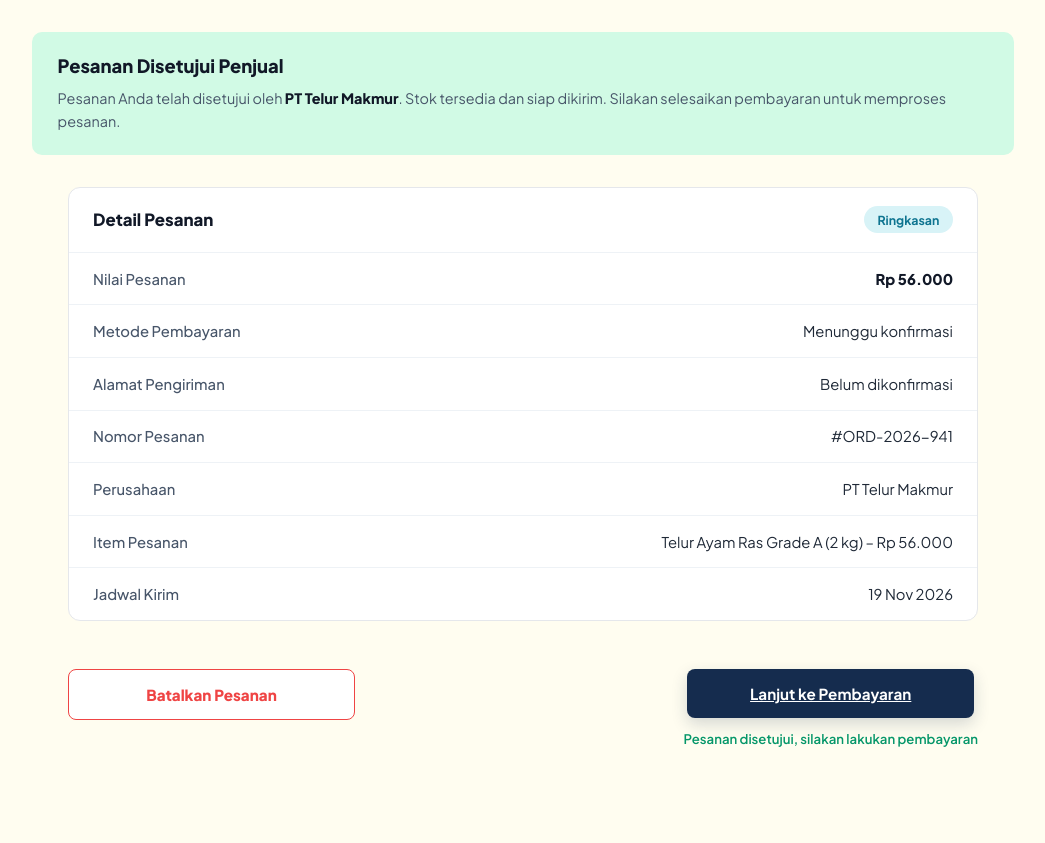
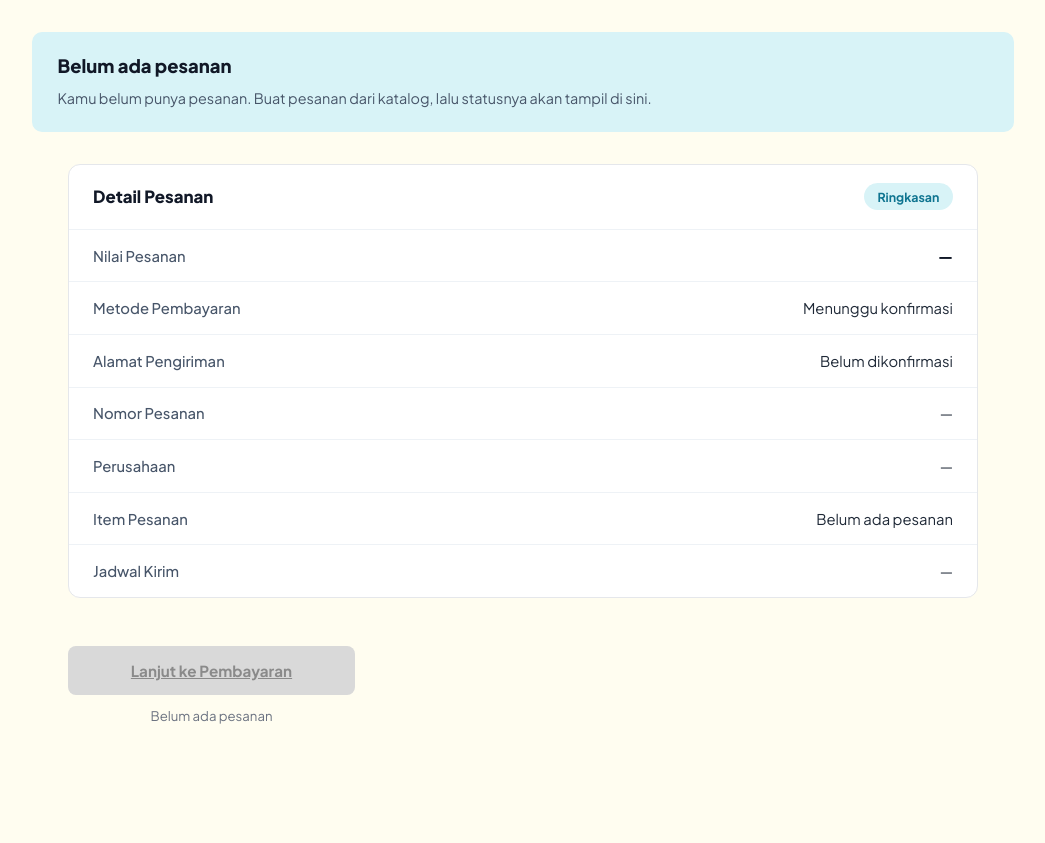
Before and after one commit to Vallens-jpg/B2B, a PHP site: page /pages/pembeli/status_pesanan.php in a window 1280 px wide. Shown: the part 70-913 px from the top of the page, without its empty margins (117-1162 px from the left). After the commit the page ends 794 px from the top, so only its background shows below. Run offline with PHP 8.4, Linux system fonts and the light colour scheme.

Commit message:
Status Pesanan: hapus simulasi ACC + data contoh, kartu utama dari API, keadaan kosong bila belum ada pesanan

```diff
--- a/src/pages/pembeli/status_pesanan.php
+++ b/src/pages/pembeli/status_pesanan.php
@@ -1,73 +1,3 @@
-<?php
-session_start();
-
-$sellersMap = [
-    '1' => 'PT Telur Makmur',
-    '2' => 'Mitra Unggas Sejahtera',
-    '3' => 'Tunas Farm',
-    '4' => 'Berkah Telur Utama',
-    '5' => 'Ternak Mandiri',
-    '6' => 'Sinar Jaya Poultry'
-];
-
-// Handle new order submission via POST
-if ($_SERVER['REQUEST_METHOD'] === 'POST') {
-    $sellerId = $_POST['seller'] ?? '1';
-    $company = $_POST['seller_name'] ?? ($sellersMap[$sellerId] ?? 'PT Telur Makmur');
-    $product = $_POST['product'] ?? 'Telur Ayam Ras Grade A';
-    $price = $_POST['price'] ?? 'Rp 28.000';
-    $qty = $_POST['qty'] ?? '2 kg';
-    $subtotal = $_POST['subtotal'] ?? 'Rp 56.000';
-    $notes = $_POST['notes'] ?? '';
-
-    $_SESSION['active_order'] = [
-        'order_id' => '#ORD-2026-' . rand(100, 999),
-        'seller_id' => $sellerId,
-        'seller' => $company,
-        'product' => $product,
-        'price' => $price,
-        'qty' => $qty,
-        'subtotal' => $subtotal,
-        'notes' => $notes,
-        'status' => 'pending',
-        'created_at' => date('d M Y, H:i')
-    ];
-}
-
-// Fallback init jika dibuka langsung dengan GET atau session
-if (!isset($_SESSION['active_order'])) {
-    $sellerId = $_GET['seller'] ?? '1';
-    $_SESSION['active_order'] = [
-        'order_id' => '#ORD-2026-' . rand(100, 999),
-        'seller_id' => $sellerId,
-        'seller' => $sellersMap[$sellerId] ?? 'PT Telur Makmur',
-        'product' => $_GET['product'] ?? 'Telur Ayam Ras Grade A',
-        'price' => $_GET['price'] ?? 'Rp 28.000',
-        'qty' => $_GET['qty'] ?? '2 kg',
-        'subtotal' => $_GET['subtotal'] ?? 'Rp 56.000',
-        'notes' => $_GET['notes'] ?? '',
-        'status' => 'pending',
-        'created_at' => date('d M Y, H:i')
-    ];
-}
-
-// Handle simulation ACC penjual via PHP GET action
-if (isset($_GET['action']) && $_GET['action'] === 'approve') {
-    $_SESSION['active_order']['status'] = 'approved';
-    $_SESSION['pesanan_disetujui'] = $_SESSION['active_order'];
-    header('Location: status_pesanan.php?state=approved');
-    exit;
-}
-
-$state = $_GET['state'] ?? ($_SESSION['active_order']['status'] ?? 'pending');
-if ($state === 'approved') {
-    $_SESSION['active_order']['status'] = 'approved';
-    $_SESSION['pesanan_disetujui'] = $_SESSION['active_order'];
-}
-
-$order = $_SESSION['active_order'];
-$isApproved = ($order['status'] === 'approved' || $state === 'approved');
-?>
 <!DOCTYPE html>
 <html lang="id">
 <head>
@@ -75,29 +5,6 @@ $isApproved = ($order['status'] === 'approved' || $state === 'approved');
   <meta name="viewport" content="width=device-width, initial-scale=1.0">
   <title>Staplr - Status Pesanan</title>
   <link rel="stylesheet" href="../../assets/css/styles.css">
-  <style>
-    .btn-acc-simulasi {
-      margin-top: 0.75rem;
-      display: inline-flex;
-      align-items: center;
-      gap: 0.4rem;
-      padding: 0.45rem 0.95rem;
-      font-size: 0.8rem;
-      font-weight: 700;
-      color: #065f46;
-      background: #d1fae5;
-      border: 1.5px solid #6ee7b7;
-      border-radius: 6px;
-      cursor: pointer;
-      font-family: inherit;
-      transition: all 0.15s ease;
-    }
-    .btn-acc-simulasi:hover {
-      background: #a7f3d0;
-      color: #064e3b;
-      transform: translateY(-1px);
-    }
-  </style>
 </head>
 <body class="sp-body">
 
@@ -127,14 +34,10 @@ $isApproved = ($order['status'] === 'approved' || $state === 'approved');
   <main class="sp-container">
     <!-- Alert Banner -->
     <div class="sp-alert-banner" id="alertBanner">
-      <div class="sp-alert-title" id="alertTitle">Menunggu Persetujuan Penjual</div>
+      <div class="sp-alert-title" id="alertTitle">Memuat status pesanan…</div>
       <p class="sp-alert-desc" id="alertDesc">
-        Pesanan Anda telah dikirim ke <strong id="bannerCompany">PT Telur Makmur</strong>.
-        Penjual sedang meninjau pesanan dan ketersediaan stok Anda. Tombol pembayaran akan aktif setelah pesanan disetujui penjual.
+      Mengambil data pesanan Anda…
       </p>
-      <button type="button" id="btnSimulateApprove" class="btn-acc-simulasi" onclick="approveOrder()">
-        Simulasikan ACC Penjual (Setujui Sekarang)
-      </button>
     </div>
 
     <div class="sp-inner">
@@ -147,7 +50,7 @@ $isApproved = ($order['status'] === 'approved' || $state === 'approved');
 
         <div class="sp-row">
           <span class="sp-row-label">Nilai Pesanan</span>
-          <span id="orderValue" class="sp-row-value strong">Rp 500.000</span>
+          <span id="orderValue" class="sp-row-value strong">Memuat…</span>
         </div>
         <div class="sp-row">
           <span class="sp-row-label">Metode Pembayaran</span>
@@ -159,19 +62,19 @@ $isApproved = ($order['status'] === 'approved' || $state === 'approved');
         </div>
         <div class="sp-row">
           <span class="sp-row-label">Nomor Pesanan</span>
-          <span id="orderNumber" class="sp-row-value">#ORD-2026-103</span>
+          <span id="orderNumber" class="sp-row-value">—</span>
         </div>
         <div class="sp-row">
           <span class="sp-row-label">Perusahaan</span>
-          <span id="orderCompany" class="sp-row-value">PT Jaya Makmur</span>
+          <span id="orderCompany" class="sp-row-value">—</span>
         </div>
         <div class="sp-row">
           <span class="sp-row-label">Item Pesanan</span>
-          <span id="orderItem" class="sp-row-value">Telur Ayam (2 Peti) – Rp 500.000</span>
+          <span id="orderItem" class="sp-row-value">Memuat…</span>
         </div>
         <div class="sp-row">
           <span class="sp-row-label">Jadwal Kirim</span>
-          <span class="sp-row-value">12 Okt 2027</span>
+          <span class="sp-row-value">—</span>
         </div>
       </div>
 
@@ -209,25 +112,6 @@ $isApproved = ($order['status'] === 'approved' || $state === 'approved');
     const hasParams = urlParams.get('seller') || urlParams.get('product');
     const company = sellersMap[sellerId] || 'PT Telur Makmur';
 
-    document.getElementById('bannerCompany').innerText = company;
-    document.getElementById('orderCompany').innerText = company;
-    document.getElementById('orderValue').innerText = subtotal;
-    document.getElementById('orderItem').innerText = `${productName} (${qty}) – ${subtotal}`;
-
-    // Simpan atau buat order ID konsisten
-    const orderId = sessionStorage.getItem('currentOrderId') || ('#ORD-2026-' + (Math.floor(Math.random() * 899) + 100));
-    sessionStorage.setItem('currentOrderId', orderId);
-    document.getElementById('orderNumber').innerText = orderId;
-
-    // Tanggal kirim besok
-    const tglKirim = new Date();
-    tglKirim.setDate(tglKirim.getDate() + 1);
-    const optionsTgl = { day: 'numeric', month: 'short', year: 'numeric' };
-    const tglKirimStr = tglKirim.toLocaleDateString('id-ID', optionsTgl);
-    const tglEl = document.querySelectorAll('.sp-row-value');
-    if (tglEl.length >= 7) {
-      tglEl[6].innerText = tglKirimStr;
-    }
 
     // Tombol kembali ke halaman Ajukan Pesanan
     const backToAjukan = 'checkout.php' +
@@ -253,53 +137,8 @@ $isApproved = ($order['status'] === 'approved' || $state === 'approved');
       });
     }
 
-    // Query untuk ke halaman Pembayaran setelah disetujui
-    const paymentQuery =
-      '?seller=' + encodeURIComponent(sellerId) +
-      '&product=' + encodeURIComponent(productName) +
-      '&qty=' + encodeURIComponent(qty) +
-      '&price=' + encodeURIComponent(productPrice) +
-      '&subtotal=' + encodeURIComponent(subtotal) +
-      '&notes=' + encodeURIComponent(notes);
-
-    // Fungsi saat penjual menyetujui pesanan
-    function approveOrder() {
-      const banner = document.getElementById('alertBanner');
-      const title = document.getElementById('alertTitle');
-      const desc = document.getElementById('alertDesc');
-      const simBtn = document.getElementById('btnSimulateApprove');
-      const paymentBtn = document.getElementById('paymentBtn');
-      const caption = document.getElementById('reviewCaption');
-
-      banner.classList.add('sp-banner-approved');
-      // Simpan notifikasi ke localStorage agar muncul di halaman notifikasi
-      try {
-        const q = '&seller=' + encodeURIComponent(sellerParam)
-          + '&product=' + encodeURIComponent(productParam)
-          + '&qty=' + encodeURIComponent(qtyParam)
-          + '&price=' + encodeURIComponent(priceParam)
-          + '&subtotal=' + encodeURIComponent(subtotalParam);
-        localStorage.setItem('pesananDisetujui', JSON.stringify({ seller: company, query: q }));
-      } catch(e) {}
-      title.innerHTML = 'Pesanan Disetujui Penjual';
-      desc.innerHTML = `Pesanan Anda telah disetujui oleh <strong>${company}</strong>. Stok tersedia dan siap dikirim. Silakan selesaikan pembayaran untuk memproses pesanan.`;
-
-      if (simBtn) simBtn.style.display = 'none';
-
-      paymentBtn.classList.remove('btn-tinjau-disabled');
-      paymentBtn.classList.add('btn-tinjau-active');
-      paymentBtn.style.pointerEvents = 'auto';
-      paymentBtn.style.cursor = 'pointer';
-      paymentBtn.innerText = 'Lanjut ke Pembayaran';
-      paymentBtn.href = 'pembayaran.php' + paymentQuery;
-
-      caption.innerHTML = 'Pesanan disetujui, silakan lakukan pembayaran';
-      caption.style.color = '#059669';
-      caption.style.fontWeight = '600';
-    }
-
     // ---- Data asli dari API: daftar pesanan pembeli yang login ----
-    // Kartu contoh di atas hanya fallback bila API gagal / belum login.
+    // Kartu utama diisi dari API; bila belum ada pesanan, tampilkan keadaan kosong.
     const labelStatusPesanan = {
       menunggu_bayar: 'Menunggu Pembayaran',
       dibayar: 'Dibayar',
@@ -323,6 +162,7 @@ $isApproved = ($order['status'] === 'approved' || $state === 'approved');
       document.getElementById('orderNumber').innerText = '#' + pertama.id;
       document.getElementById('orderValue').innerText = rupiahSp(pertama.total_bayar);
       document.getElementById('orderItem').innerText = pertama.nama_produk + ' (' + pertama.jumlah_kg + ' kg) – ' + rupiahSp(pertama.total_bayar);
+      document.getElementById('orderCompany').innerText = pertama.nama_perusahaan || '-';
       const tgl = pertama.created_at ? new Date(pertama.created_at.replace(' ', 'T')) : null;
       const tglEl = document.querySelectorAll('.sp-row-value');
       if (tgl && !isNaN(tgl) && tglEl.length >= 7) {
@@ -332,11 +172,9 @@ $isApproved = ($order['status'] === 'approved' || $state === 'approved');
       const banner = document.getElementById('alertBanner');
       const title = document.getElementById('alertTitle');
       const desc = document.getElementById('alertDesc');
-      const simBtn = document.getElementById('btnSimulateApprove');
       const paymentBtn = document.getElementById('paymentBtn');
       const caption = document.getElementById('reviewCaption');
       const statusLabel = labelStatusPesanan[pertama.status] || pertama.status;
-      if (simBtn) simBtn.style.display = 'none';
       const judulBanner = {
         menunggu_bayar: 'Menunggu Pembayaran',
         dibayar: 'Pembayaran Diterima',
@@ -356,6 +194,8 @@ $isApproved = ($order['status'] === 'approved' || $state === 'approved');
         paymentBtn.style.cursor = 'pointer';
         paymentBtn.innerText = 'Lanjut ke Pembayaran';
         paymentBtn.href = '../order_detail.php?id=' + pertama.id;
+        const cancelLink = document.getElementById('cancelReqLink');
+        if (cancelLink) cancelLink.href = '../order_detail.php?id=' + pertama.id;
         caption.innerText = 'Pesanan dibuat, silakan selesaikan pembayaran';
         caption.style.color = '#d97706';
         caption.style.fontWeight = '600';
@@ -387,39 +227,35 @@ $isApproved = ($order['status'] === 'approved' || $state === 'approved');
       return true;
     }
 
-    // Ambil pesanan asli; kalau gagal, pakai simulasi/fallback di bawah.
+    // Ambil pesanan asli; bila belum ada pesanan / API gagal, tampilkan
+    // keadaan kosong yang jujur — tanpa simulasi persetujuan / data contoh.
     fetch('../../api/order/list.php')
       .then(function (r) { return r.json(); })
       .then(function (res) {
         if (res && res.ok && res.data && res.data.orders && res.data.orders.length) {
           tampilkanPesananAsli(res.data.orders);
         } else {
-          mulaiSimulasiFallback();
+          tampilkanKosong();
         }
       })
-      .catch(function () { mulaiSimulasiFallback(); });
+      .catch(function () { tampilkanKosong('Gagal memuat pesanan. Periksa koneksi atau login kembali.'); });
 
-    // Simulasi ACC hanya dipakai sebagai fallback bila API gagal (data contoh).
-    function mulaiSimulasiFallback() {
-      if (spModeSelesai) return;
+    function tampilkanKosong(pesan) {
       spModeSelesai = true;
-      const state = urlParams.get('state');
-      if (state === 'approved') {
-        approveOrder();
-      } else {
-        // Simulasikan persetujuan otomatis setelah 4 detik untuk kenyamanan pengujian
-        const autoTimer = setTimeout(() => {
-          approveOrder();
-        }, 4000);
-
-        // Jika tombol simulasi diklik duluan, hentikan timer
-        const simBtn = document.getElementById('btnSimulateApprove');
-        if (simBtn) {
-          simBtn.addEventListener('click', () => {
-            clearTimeout(autoTimer);
-          });
-        }
-      }
+      const title = document.getElementById('alertTitle');
+      const desc = document.getElementById('alertDesc');
+      const caption = document.getElementById('reviewCaption');
+      const cancelLink = document.getElementById('cancelReqLink');
+      if (title) title.innerText = 'Belum ada pesanan';
+      if (desc) desc.innerText = pesan || 'Kamu belum punya pesanan. Buat pesanan dari katalog, lalu statusnya akan tampil di sini.';
+      document.getElementById('orderNumber').innerText = '—';
+      document.getElementById('orderValue').innerText = '—';
+      document.getElementById('orderCompany').innerText = '—';
+      document.getElementById('orderItem').innerText = 'Belum ada pesanan';
+      const tglEl = document.querySelectorAll('.sp-row-value');
+      if (tglEl.length >= 7) tglEl[6].innerText = '—';
+      if (caption) caption.innerText = 'Belum ada pesanan';
+      if (cancelLink) cancelLink.style.display = 'none';
     }
   </script>
 </body>
```
